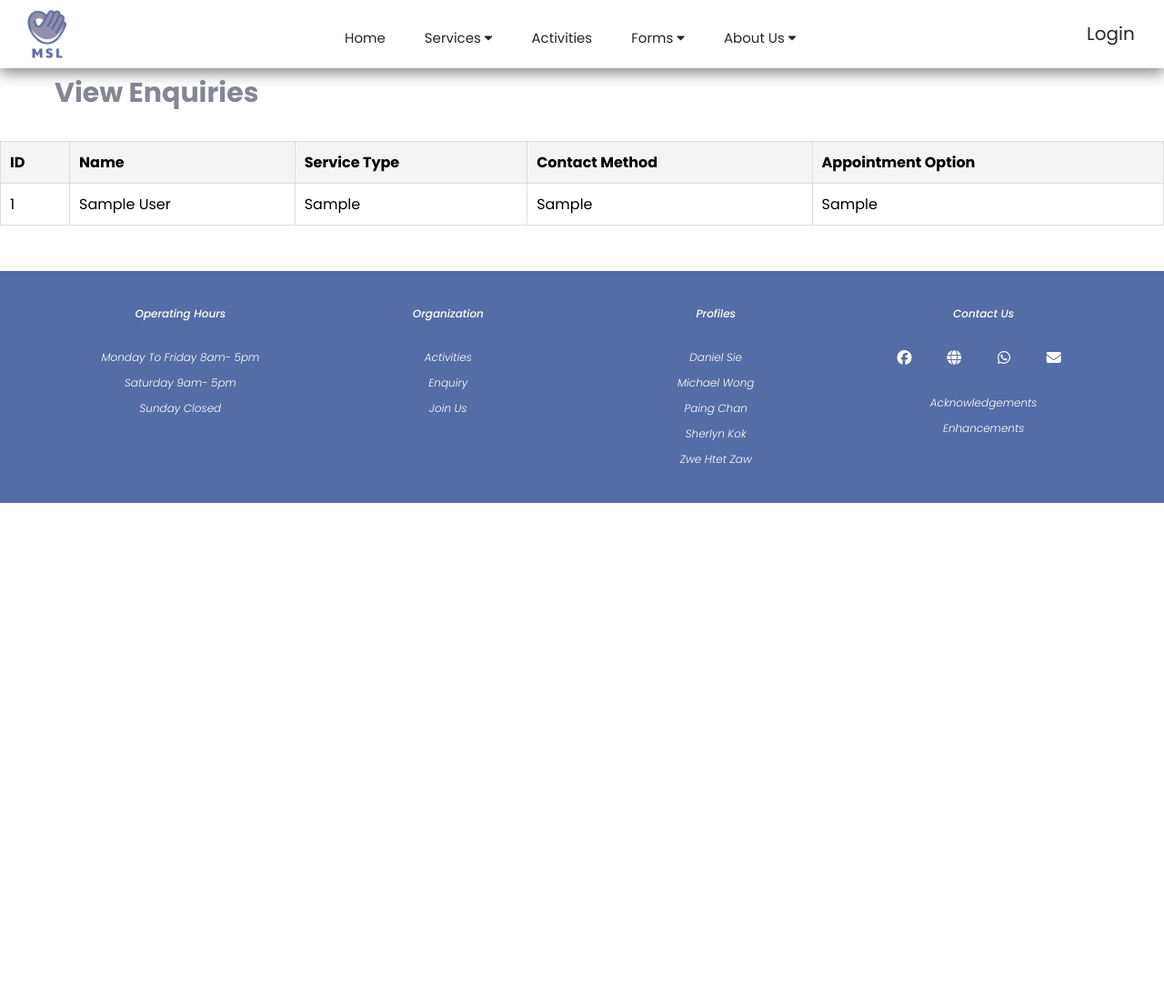
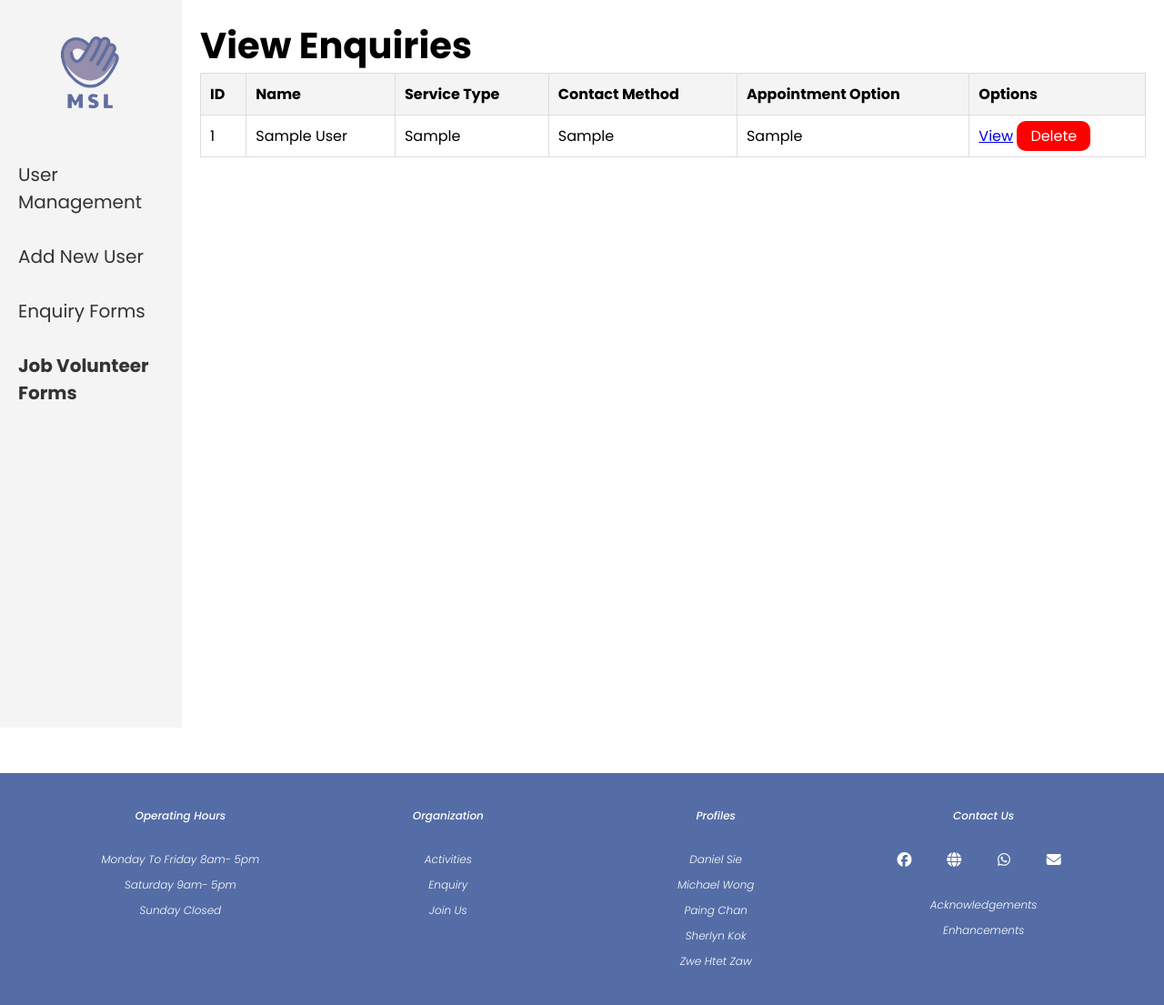
Before and after one commit to Zwe-Zwe/Inquiry-Project-Assignment-2, a PHP site: page /admin/viewenquiry.php in a window 1280 px wide. Shown: the whole page at 91% size. Before the commit the page ends 553 px from the top, so only its background shows below. Run offline with PHP 8.4, Linux system fonts and the light colour scheme; tables that the repository leaves empty or names only in its code hold one stand-in row (values such as "Sample post").

Commit message:
updated viewenquiry, styles

```diff
--- a/admin/viewenquiry.php
+++ b/admin/viewenquiry.php
@@ -16,13 +16,35 @@
 </head>
 
 <body>
-  <?php include "../header.php"; ?>
 
-  <article>
+
+  <section id="viewenquiry">
     <!--Picture and credentials section-->
-    <section id="viewenquiry">
-      <br>
-      <div id="viewenquiry_title">View Enquiries</div>
+    <div class="container">
+
+      <aside class="sidebar">
+        <div class="logo"><img src="../images/logo2.png"></div>
+        <nav>
+          <ul>
+            <li><a href="#">User Management</a></li>
+            <li><a href="index.php?action=add">Add New User</a></li>
+            <li><a href="#">Enquiry Forms</a></li>
+            <li class="active"><a href="#">Job Volunteer Forms</a></li>
+          </ul>
+        </nav>
+      </aside>
+      <main>
+        <header>
+
+        </header>
+
+        <!-- search and sort goes here -->
+        <div id="top_ui">
+          <h1>View Enquiries</h1>
+
+
+        </div>
+
 
         <!--padding in between sections-->
         <table>
@@ -32,6 +54,7 @@
             <th class="enquiry_table_header">Service Type</th>
             <th class="enquiry_table_header">Contact Method</th>
             <th class="enquiry_table_header">Appointment Option</th>
+            <th class="enquiry_table_header">Options</th>
           </tr>
 
           <?php
@@ -47,27 +70,57 @@
           }
 
           $sql = "SELECT * FROM enquiry_information";
+          $result = $conn->query($sql);
 
-        $result = mysqli_query($conn, $sql);
-        if (mysqli_num_rows($result) > 0) {
-          while ($row = mysqli_fetch_assoc($result)) {
-            ?>
+          if (!$result) {
+            die("Invalid query!");
+          }
+          while ($row = $result->fetch_assoc()) {
+            echo "
+          <tr>
+              <td>{$row['id']}</td>
+              <td>{$row['first_name']} {$row['last_name']}</td>
+              <td>{$row['service_type']}</td>
+              <td>{$row['contact_method']}</td>
+              <td>{$row['appointment_option']}</td>";
+            echo "
+              <td>
+                  <a id='view-button' href='viewenquiry.php?action=view&id={$row['id']}'>View</a>
+                  <a id='delete-button' href='viewenquiry.php?action=delete&id={$row['id']}'>Delete</a>
+              </td>
+          </tr>
+          ";
 
-            <tr>
-              <td class="enquiry_table_row"><?php echo $row["id"]; ?></td>
-              <td class="enquiry_table_row"><?php echo $row["first_name"] . " " . $row['last_name']; ?></td>
-              <td class="enquiry_table_row"><?php echo $row["service_type"]; ?></td>
-              <td class="enquiry_table_row"><?php echo $row["contact_method"]; ?></td>
-              <td class="enquiry_table_row"><?php echo $row["appointment_option"]; ?></td>
+            if ($_SERVER["REQUEST_METHOD"] == "GET" && isset($_GET['action'])) {
+              if ($_GET['action'] == 'delete' && isset($_GET['id'])) {
+                $id = $_GET['id'];
+                $sql = "DELETE FROM enquiry_information WHERE id=?";
+                $stmt = $conn->prepare($sql);
+                $stmt->bind_param("i", $id);
+                $stmt->execute();
+                header("Location: viewenquiry.php");
+                exit();
+              } else if ($_GET['action'] == 'view' && isset($_GET['id'])) {
+                // Handle view form display
+                $id = $_GET['id'];
+                $sql = "SELECT * FROM enquiry_information WHERE id=?";
+                $stmt = $conn->prepare($sql);
+                $stmt->bind_param("i", $id);
+                $stmt->execute();
+                $result = $stmt->get_result();
+                $row = $result->fetch_assoc();
+                $title = $row['title'];
+                $date = $row['date'];
+                $description = $row['description'];
+                $photo = $row['photo'];
+                $show_info = 1;
+              }
+            }
+            if (isset($_GET['submit'])) {
+              $search = $_GET['search'];
 
-            </tr>
-
-            <?php
             }
-        } else {
-          echo "0 results";
           }
-        mysqli_close($conn)
           ?>
         </table>
   </section>
--- a/styles/style.css
+++ b/styles/style.css
@@ -2256,7 +2256,7 @@ footer .container .row {
     border: 1px solid #333;
   }
 
-  .user-management {
+  .user-management, #viewenquiry {
     margin-top: 20px;
     width: 100%;
   }
```
Lines whose indentation alone changed are shown as unchanged.
